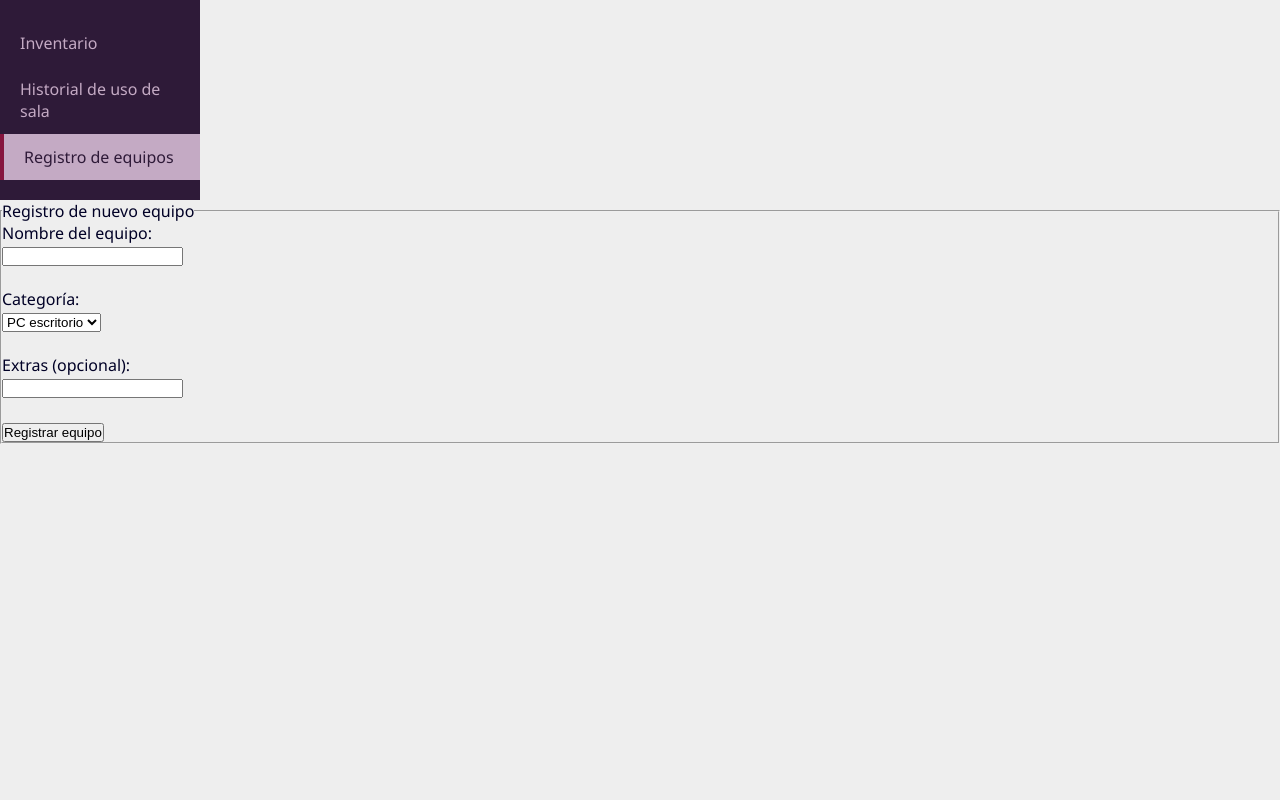
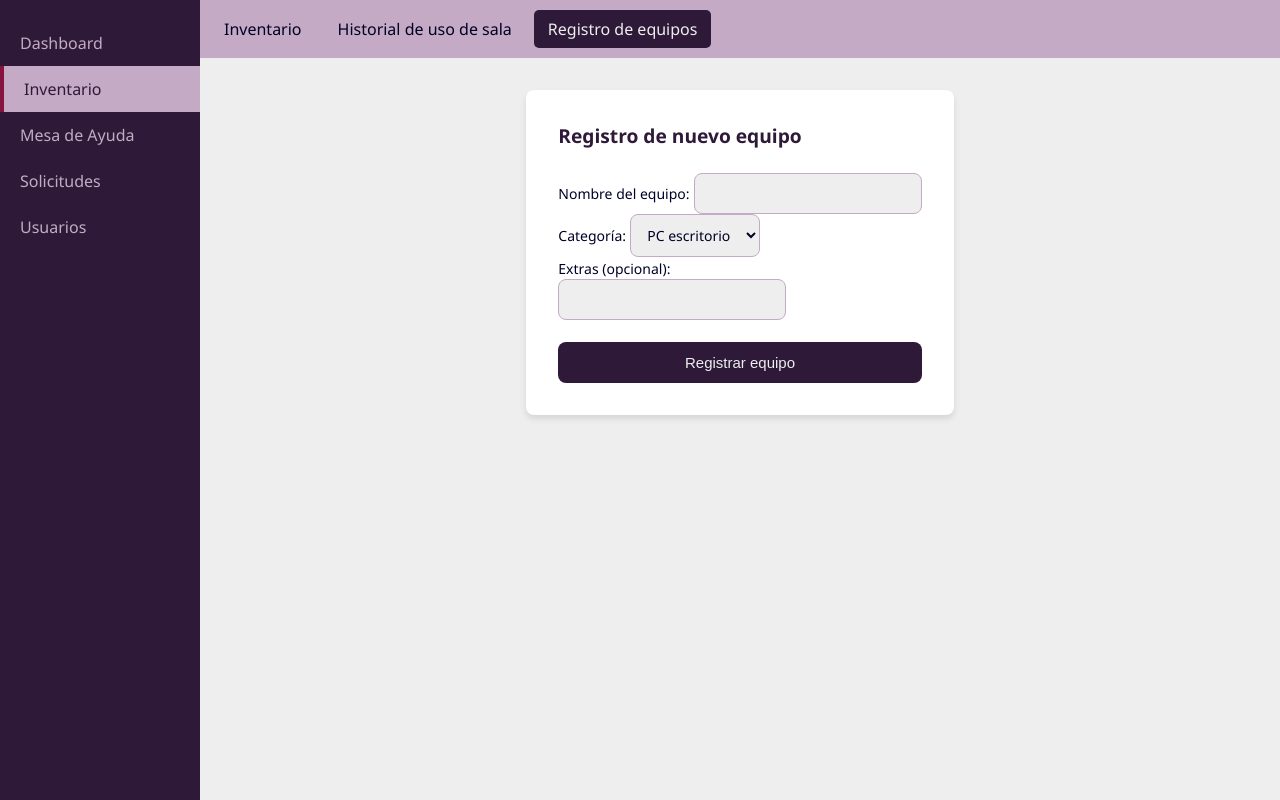
Before and after one commit to FilumSoftware/sgrsi, a PHP site: page /paginas/inventario/nuevo-equipo.html in a window 1280 px wide. Run offline with PHP 8.4, Linux system fonts and the light colour scheme.

Commit message:
Agregado el formulario para nuevo equipo con su css

```diff
--- a/FrontEnd/paginas/inventario/inventario.css
+++ b/FrontEnd/paginas/inventario/inventario.css
@@ -70,3 +70,72 @@ th {
     background-color: var(--color-primario);
     color: var(--color-texto);
 }
+
+.form-container {
+    max-width: 480px;
+    margin: 32px auto;
+    background-color: #fff;
+    border-radius: var(--borde-radius);
+    box-shadow: var(--sombra);
+    padding: 32px;
+}
+
+fieldset {
+    border: none;
+    padding: 0;
+}
+
+legend {
+    font-size: 1.2rem;
+    font-weight: 600;
+    color: var(--color-secundario);
+    margin-bottom: 24px;
+}
+
+.form-grupo {
+    display: flex;
+    flex-direction: column;
+    gap: 6px;
+    margin-bottom: 20px;
+}
+
+label {
+    font-size: 14px;
+    font-weight: 500;
+    color: var(--color-texto);
+}
+
+input[type="text"],
+select {
+    padding: 10px 12px;
+    border: 1px solid var(--color-primario);
+    border-radius: var(--borde-radius);
+    font-size: 14px;
+    font-family: var(--fuente-principal);
+    background-color: var(--color-fondo);
+    color: var(--color-texto);
+    transition: border-color 0.3s;
+}
+
+input[type="text"]:focus,
+select:focus {
+    outline: none;
+    border-color: var(--color-secundario);
+}
+
+input[type="submit"] {
+    width: 100%;
+    padding: 12px;
+    background-color: var(--color-secundario);
+    color: var(--color-fondo);
+    border: none;
+    border-radius: var(--borde-radius);
+    font-size: 15px;
+    font-weight: 500;
+    cursor: pointer;
+    transition: background-color 0.3s;
+}
+
+input[type="submit"]:hover {
+    background-color: var(--color-acento);
+}
--- a/FrontEnd/paginas/inventario/nuevo-equipo.html
+++ b/FrontEnd/paginas/inventario/nuevo-equipo.html
@@ -9,36 +9,56 @@
     <title>Inventario</title>
 </head>
 <body>
-    <header class="topbar">
+    <div class="container">
+
         <nav class="sidebar">
             <ul>
-          <li class="sidebar-item"><a href="inventario.html">Inventario</a></li>
-          <li class="sidebar-item"><a href="historial-uso-sala.html">Historial de uso de sala</a></li>
-          <li class="sidebar-item activo">Registro de equipos</li>
-
+                <li class="sidebar-item"><a href="../dashboard/dashboard.html">Dashboard</a></li>
+                <li class="sidebar-item activo">Inventario</li>
+                <li class="sidebar-item"><a href="../mesa-de-ayuda/mesa-de-ayuda.html">Mesa de Ayuda</a></li>
+                <li class="sidebar-item"><a href="../solicitudes/solicitudes.html">Solicitudes</a></li>
+                <li class="sidebar-item"><a href="../usuarios/usuarios.html">Usuarios</a></li>
             </ul>
         </nav>
-    </header>
+
+        <div class="main">
+
+            <nav class="topbar-nav">
+                <ul>
+                    <li class="topbar-item"><a href="inventario.html">Inventario</a></li>
+                    <li class="topbar-item"><a href="historial-uso-sala.html">Historial de uso de sala</a></li>
+                    <li class="topbar-item activo">Registro de equipos</li>
+                </ul>
+            </nav>
+            <div class="form-container">
             <form>
               <fieldset>
                 <legend>Registro de nuevo equipo</legend>
-    <label for="nombre">Nombre del equipo:</label><br>
-    <input type="text" id="nombre" name="nombre"><br><br>
+                  <div class="form-group">
+                    <label for="nombre">Nombre del equipo:</label>
+                    <input type="text" id="nombre" name="nombre">
+                  </div>
 
-    <label for="categoria">Categoría:</label><br>
+                  <div class="form-group">
+                    <label for="categoria">Categoría:</label>
                     <select id="categoria" name="categoria">
                       <option value="pc-escritorio">PC escritorio</option>
                       <option value="laptop">Laptop</option>
                       <option value="proyector">Proyector</option>
                       <option value="impresora">Impresora</option>
                       <option value="otro">Otro</option>
-    </select><br><br>
+                    </select>
+                  </div>
 
+                  <div class="form-group">
                     <label for="extras">Extras (opcional):</label><br>
                     <input type="text" id="extras" name="extras"><br><br>
+                  </div>
 
                   <input type="submit" value="Registrar equipo">
               </fieldset>
             </form>
+        </div>
+    </div>
 </body>
 </html>
```
Lines whose indentation alone changed are shown as unchanged.
